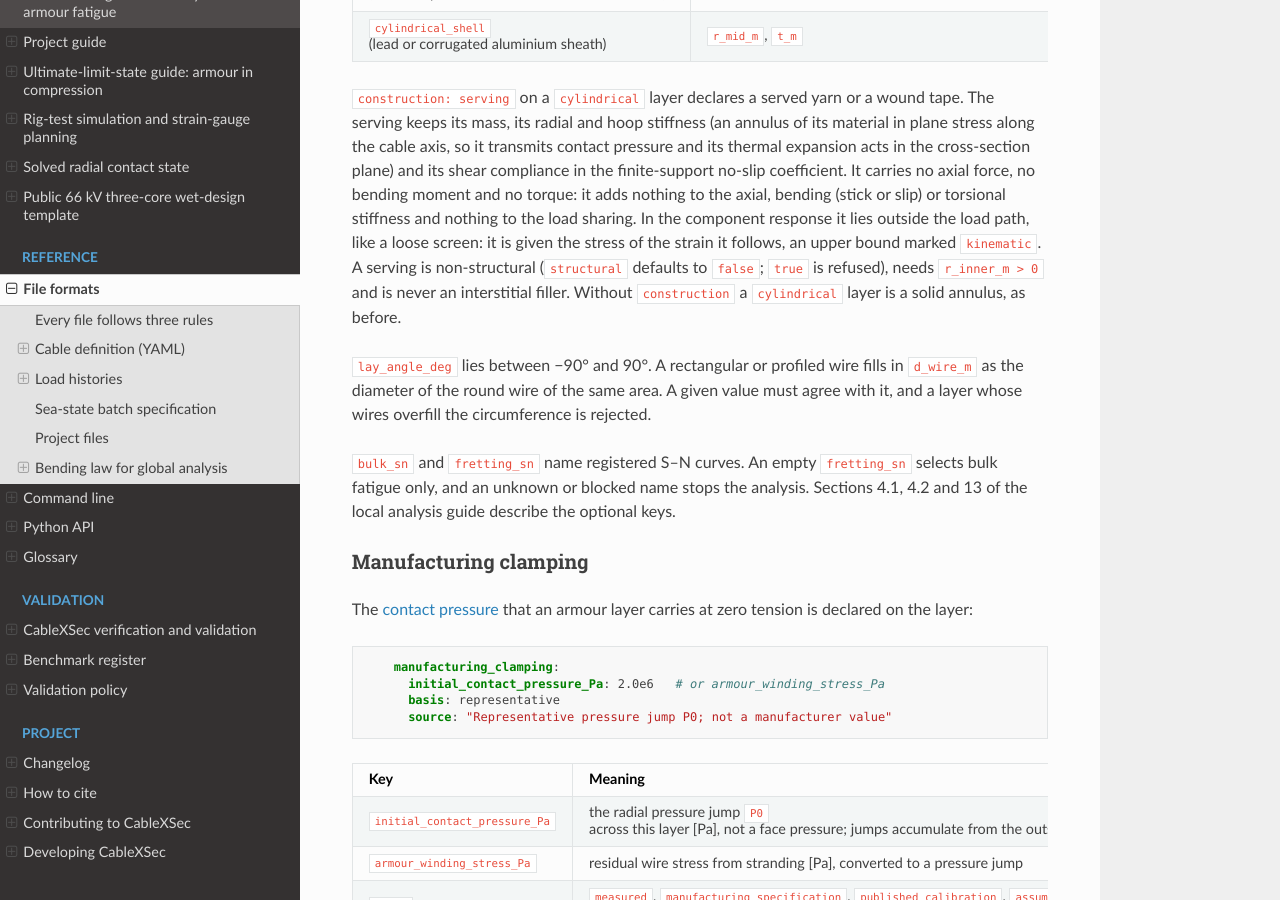
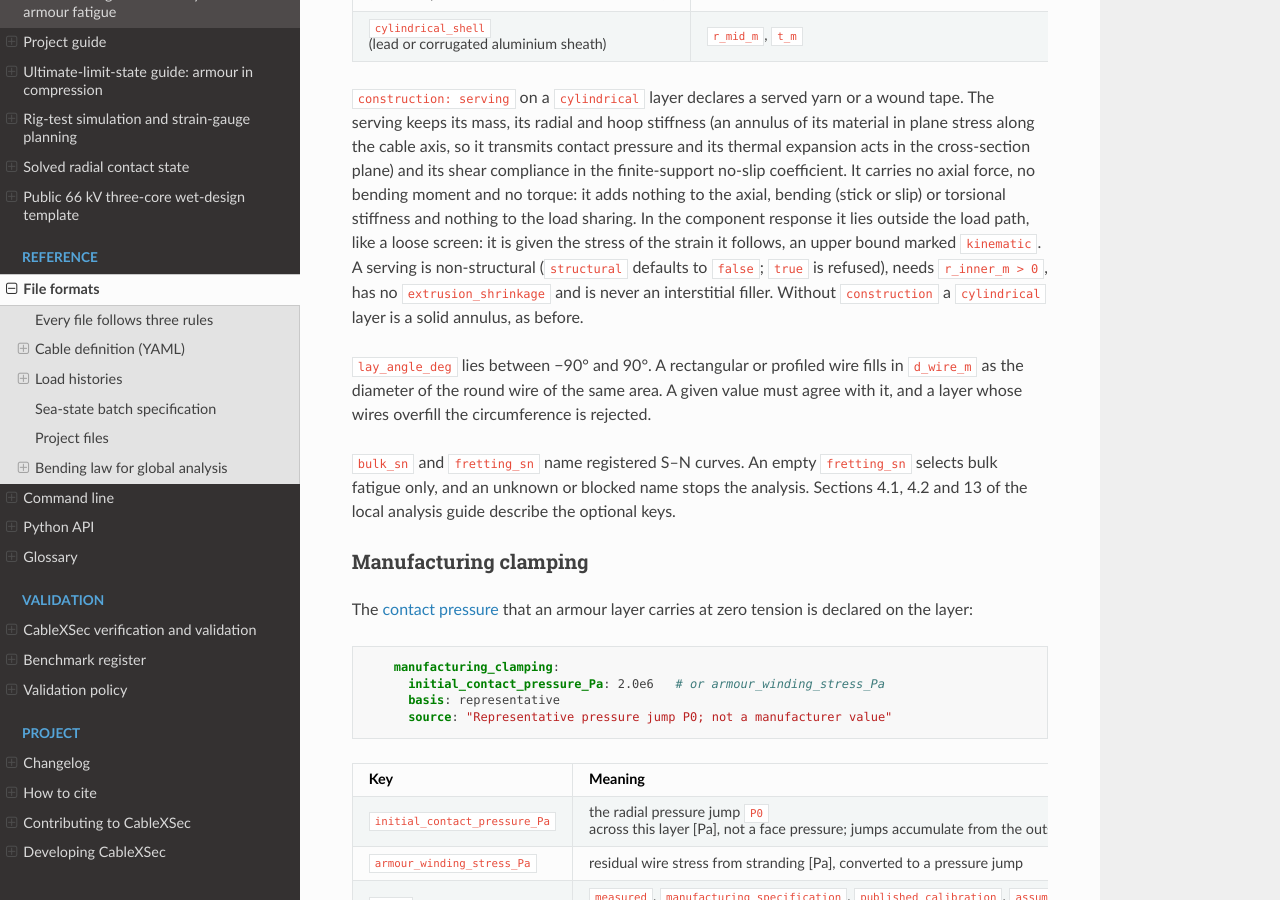
Before and after one commit to SMI-Lab-Inha/CableXSec, a Sphinx documentation site: the page built from doc/file_formats.md, in a window 1280 px wide and 900 px high, scrolled down 2563 px. Built offline with Sphinx 7.4.7 and the Read the Docs theme 3.1.0, drawn with Linux system fonts in a browser that asks for light colours.

Commit message:
feat: a serving has no extrusion shrinkage
A serving is wound, not extruded: a frozen extrusion shrinkage on it is
refused, and the in-plane free strain of the shrinkage and the plane
stress of a serving combine in the coupled solutions.

Signed-off-by: Jae Hoon Seo <jaehoon.seo@inha.ac.kr>

```diff
--- a/doc/file_formats.md
+++ b/doc/file_formats.md
@@ -107,7 +107,7 @@ bending (stick or slip) or torsional stiffness and nothing to the load
 sharing. In the component response it lies outside the load path, like a
 loose screen: it is given the stress of the strain it follows, an upper bound
 marked `kinematic`. A serving is non-structural
-(`structural` defaults to `false`; `true` is refused), needs `r_inner_m > 0`
+(`structural` defaults to `false`; `true` is refused), needs `r_inner_m > 0`, has no `extrusion_shrinkage`
 and is never an interstitial filler. Without `construction` a `cylindrical`
 layer is a solid annulus, as before.
 
```
